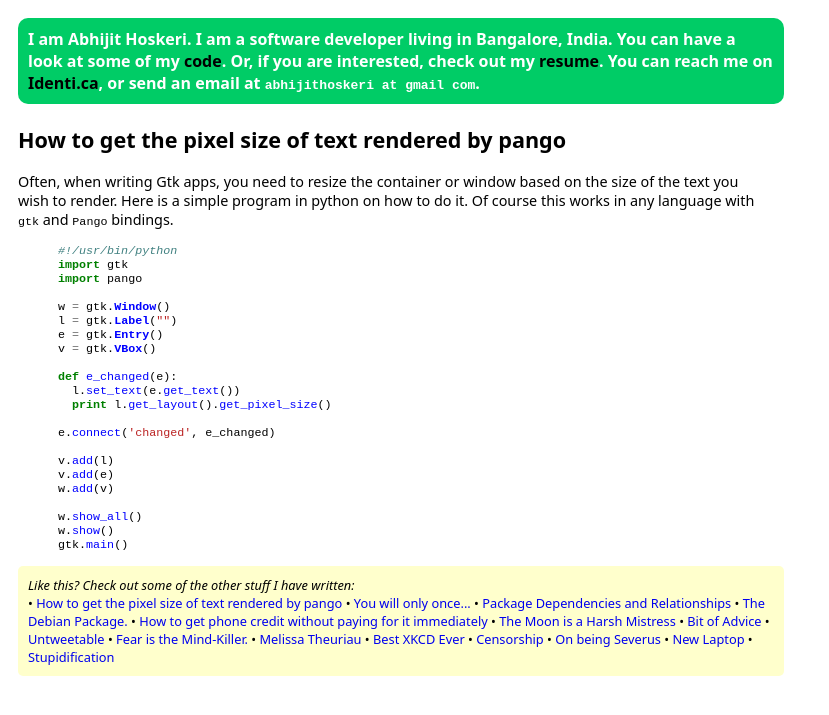
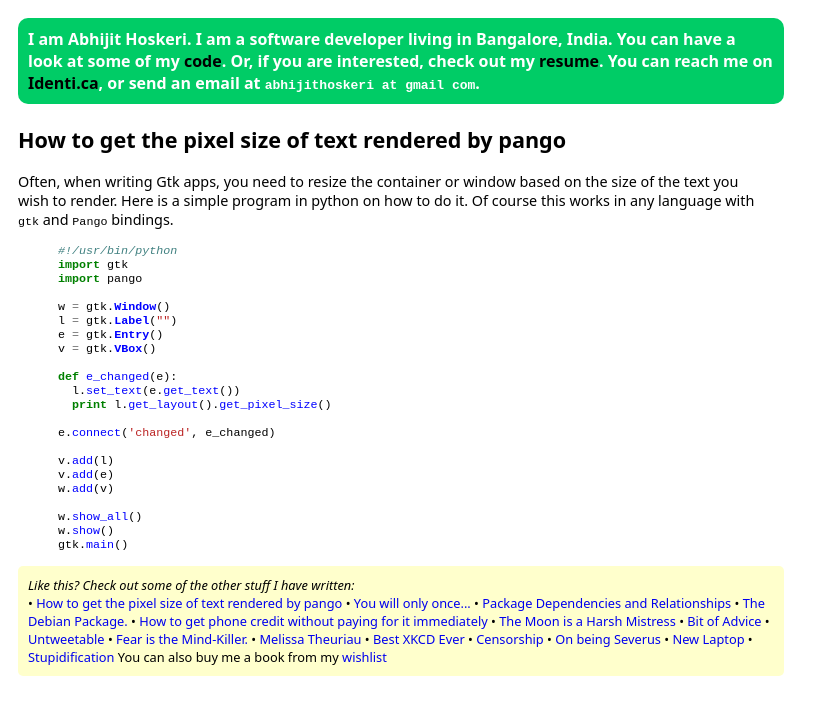
Before and after one commit to hoskeri/hoskeri.github.com, a Jekyll site: the page built from index.html, in a window 1280 px wide. Shown: the top 715 px of the page, without its empty margins (0-829 px from the left). Built offline with Jekyll 4.4.1, drawn with Linux system fonts in a browser that asks for light colours.

Commit message:
passive-aggressively get people to by me books

```diff
--- a/_layouts/default.html
+++ b/_layouts/default.html
@@ -10,7 +10,7 @@
       You can have a look at some of my <a href="http://github.com/hoskeri">code</a>.
       Or, if you are interested, check out my <a href="/resume.html">resume</a>.
       You can reach me on <a href="http://identi.ca/whacker">Identi.ca</a>, or send an email at
-      <tt> abhijithoskeri at gmail com</tt>.
+			<tt> abhijithoskeri at gmail com</tt>.
 	  </div>
     <h1> {{ page.title }} </h1>
         <div class="blog-post">
@@ -22,6 +22,7 @@
       {% for post in site.categories.blog %}
       &bull; <a href="{{ post.url }}"> {{ post.title }}</a>
       {% endfor %}
+			You can also buy me a book from my <a href="http://www.flipkart.com/wishlist/abhijithoskeri-3455">wishlist</a>
     </div>
   </body>
 </html>
```
